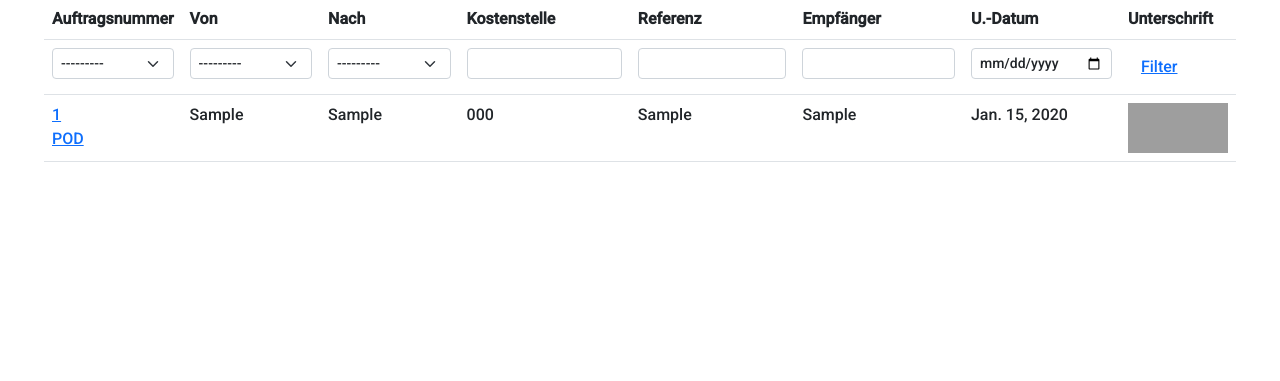
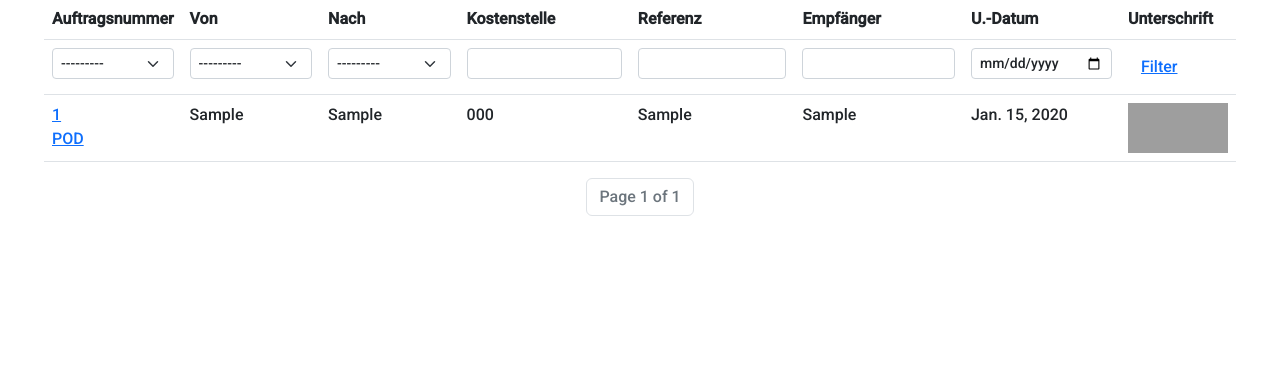
Before and after one commit to jnm31415/APExpressProd, a Django app: page /UA12AS in a window 1280 px wide. Shown: the part 167-548 px from the top of the page. Run offline with Django 4.2, Linux system fonts and the light colour scheme; a user stored in the database is signed in; tables that the repository leaves empty hold one stand-in row (values such as "Sample post"); grey boxes are pictures that could not be loaded.

Commit message:
Update UA12AS.html

```diff
--- a/Auftraege/templates/Auftraege/UA12AS.html
+++ b/Auftraege/templates/Auftraege/UA12AS.html
@@ -50,7 +50,7 @@
                     </form>
                 </tr>
                 <tr>
-                {% for j in all_pos %}
+                {% for j in all %}
                     <td><a href="{% url 'ua10naedit' j.auftragsnummer %}">{{j.auftragsnummer}}</a><br><a href="{% url 'pod' j.auftragsnummer %}">POD</a></td>
                     <td>{{j.von.firma}}</td>
                     <td>{{j.nach.firma}}</td>
@@ -64,6 +64,21 @@
                 {% endfor %}
             </table>
         </div>
+<nav aria-label="Page navigation example">
+  <ul class="pagination justify-content-center">
+        {% if all.has_previous %}
+            <li class="page-item"><a class="page-link" href="?page=1">First</a></li>
+            <li class="page-item"><a class="page-link" href="?page={{ all.previous_page_number }}">Previous</a></li>
+        {% endif %}
+
+        <li class="page-item disabled"><a class="page-link" href="#">Page {{ all.number }} of {{ all.paginator.num_pages }}</a></li>
+
+        {% if all.has_next %}
+            <li class="page-item"><a class="page-link" href="?page={{ all.next_page_number }}">Next</a></li>
+            <li class="page-item"><a class="page-link" href="?page={{ all.paginator.num_pages }}">Last</a></li>
+        {% endif %}
+  </ul>
+</nav>
 
     </body>
 </html>
```
